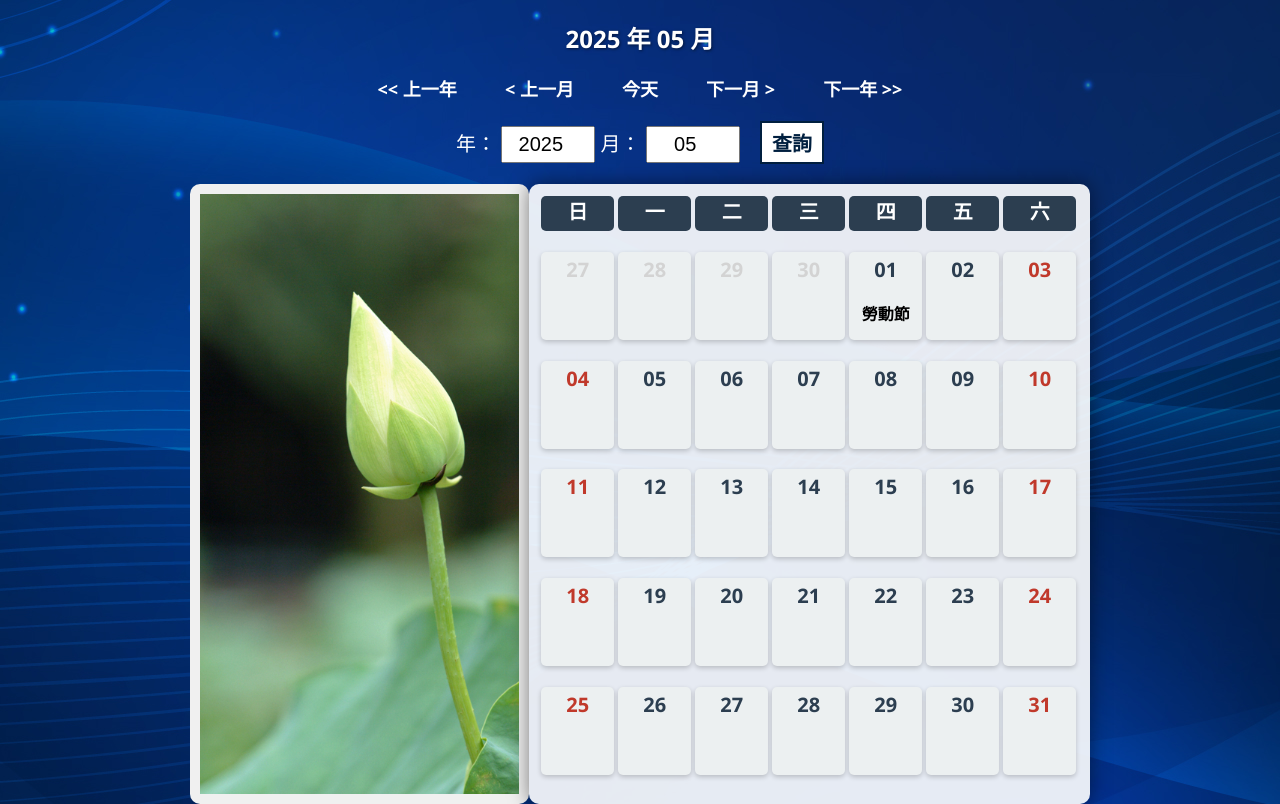
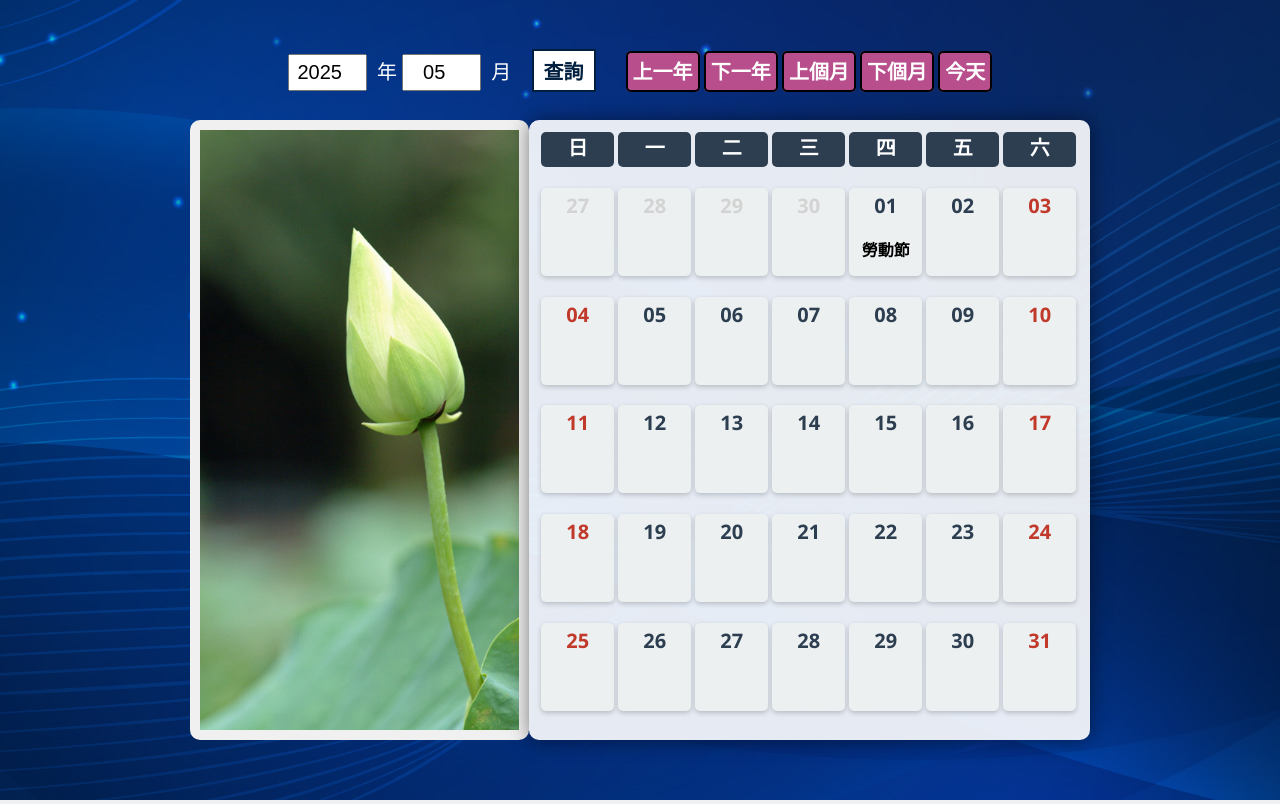
Before and after one commit to doris2678/myphp, a PHP site: page /homework/my_calendar.php in a window 1280 px wide. Run offline with PHP 8.4, Linux system fonts and the light colour scheme.

Commit message:
20250518 改查詢連結

```diff
--- a/homework/my_calendar.php
+++ b/homework/my_calendar.php
@@ -158,16 +158,33 @@ $theDaysOfMonth=date("t", strtotime($firstDay));// t: 指定月份的天数	28
         }
 
        .nav-links {
-            text-align: center;
-            margin: 20px 0;
+        margin-left:30px;
        }
 
-       .nav-links a {
+       .form-container{
+            max-width:100%;
+            height:100px;
+            display:flex;
+            justify-content:center;
+            align-items:center;
+            margin-top:20px;
+       }
+
+       .link_btn{
           text-decoration: none;
-            font-size: 18px;
-            margin: 0 10px;
-            color: white;
+          width:80px;
+          height:30px;
+          text-align:center;
+          font-size:20px;
           font-weight: bold;
+          background-color:rgb(184, 79, 140);
+          color:white;
+          border: 2px solid black;
+          cursor:pointer;
+          margin:auto;
+          padding:5px;
+          border-radius:5px;
+          box-shadow:1 px 1px 5px #eee;
         }
 
         .nav-links a:hover {
@@ -178,14 +195,15 @@ $theDaysOfMonth=date("t", strtotime($firstDay));// t: 指定月份的天数	28
            font-size:20px;
            text-align:center;
            color:white;
-           margin-bottom:20px;
+           margin-bottom:0px;
         }
 
         .month-search input[type="number"]{
-         width:80px;
+         width:65px;
          padding:5px;
          font-size:20px;
          text-align:center;
+         margin-right:5px;
         }
 
         .month-search input[type="submit"]{
@@ -206,23 +224,24 @@ $theDaysOfMonth=date("t", strtotime($firstDay));// t: 指定月份的天数	28
     </style>
 </head>
 <body>
-<h2 ><?= $year ?> 年 <?= $month ?> 月 </h2>
-<div class="nav-links">
-    <a href="?year=<?= $year-1 ?>&month=<?= $month ?>"> << 上一年 &nbsp&nbsp&nbsp&nbsp </a>
-    <a href="?year=<?= $prevYear ?>&month=<?= $prevMonth ?>"> < 上一月 &nbsp&nbsp&nbsp&nbsp </a>
-    <a href="?year=<?= date("Y") ?>&month=<?= date("m") ?>">  今天 &nbsp&nbsp&nbsp&nbsp </a>
-    <a href="?year=<?= $nextYear ?>&month=<?= $nextMonth ?>"> 下一月 > &nbsp&nbsp&nbsp&nbsp </a>
-    <a href="?year=<?= $year+1 ?>&month=<?= $month ?>">  下一年 >></a>
-</div>
-
+<!-- <h2 ><?= $year ?> 年 <?= $month ?> 月 </h2> -->
+<div class="form-container">
   <div class="month-search">
    <form method="get" action="">
-    <label for="year">年：</label>
     <input type="number" id="year" name="year" value="<?=$year?>" min="1900" max="2100">
-    <label for="month">月：</label>
+    <label for="year">年</label>
     <input type="number" id="month" name="month" value="<?=$month?>" min="1" max="12">
+    <label for="month">月</label>
            <input type="submit" value="查詢">
     </form>
+  </div>
+  <div class="nav-links">
+    <a href="?year=<?= $year-1 ?>&month=<?= $month ?>" class="link_btn">上一年</a>
+    <a href="?year=<?= $year+1 ?>&month=<?= $month ?>" class="link_btn">下一年</a>
+    <a href="?year=<?= $prevYear ?>&month=<?= $prevMonth ?>" class="link_btn">上個月</a>
+    <a href="?year=<?= $nextYear ?>&month=<?= $nextMonth ?>" class="link_btn">下個月</a>
+    <a href="?year=<?= date("Y") ?>&month=<?= date("m") ?>" class="link_btn">今天</a>
+  </div>
 </div>
 
  <?php
```
Lines whose indentation alone changed are shown as unchanged.
